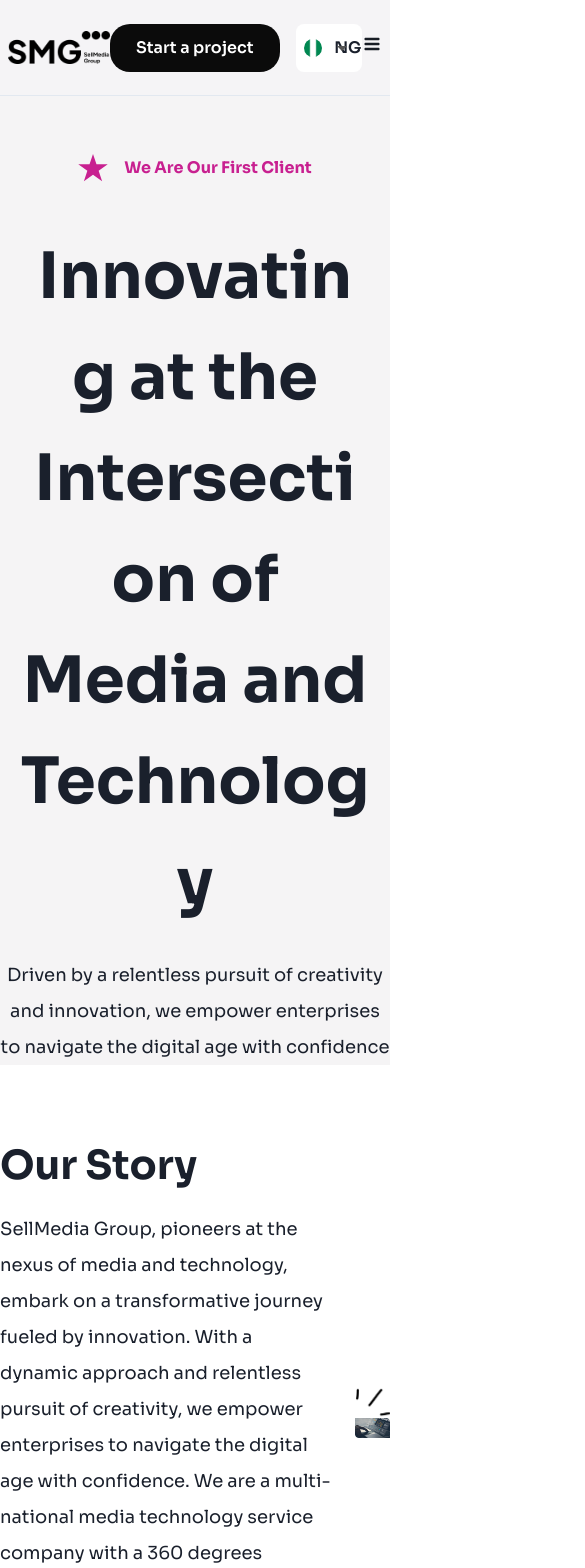
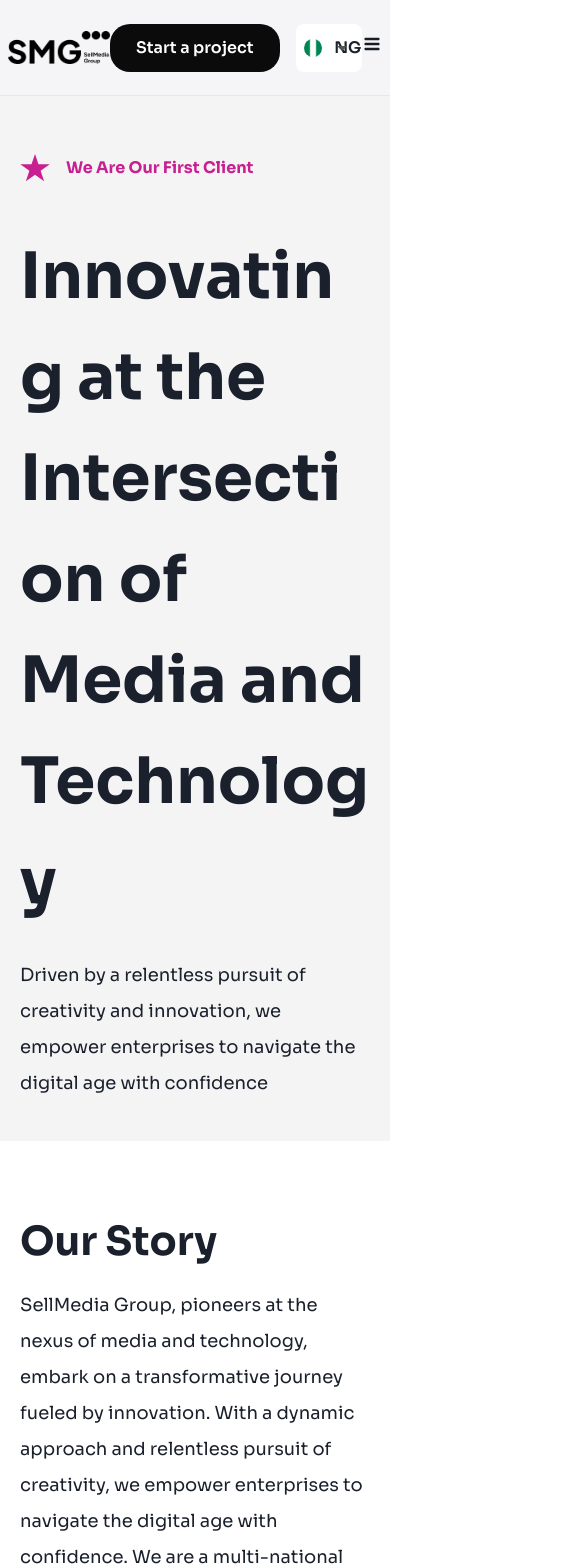
Before and after one commit to sellmedia-admin/SMG-Official, a Next.js app: page /about-us in a window 390 px wide. Shown: the top 1568 px of the page, 585 px wide, since content can reach past the window. Built offline with nearby package versions, Linux system fonts and the light colour scheme.

Commit message:
about us page mobile

```diff
--- a/app/about-us/page.tsx
+++ b/app/about-us/page.tsx
@@ -111,7 +111,7 @@ const AboutUsPage = () => {
           ))}
         </div>
 
-        <div className="max-w-[1200px] mx-auto text-center grid grid-cols-2 gap-6 mt-[80px] pb-[80px]">
+        <div className="max-w-[1200px] px-5 md:px-0 mx-auto text-center grid md:grid-cols-2 gap-6 mt-[80px] pb-[80px]">
           {STATEMENTS.map((statement, index) => (
             <StatementSection
               key={index}
@@ -123,19 +123,19 @@ const AboutUsPage = () => {
         </div>
       </section>
 
-      <section className="under-section min-h-screen bg-black text-center sticky  top-0 z-10">
+      <section className="under-section min-h-screen bg-black text-center sticky  top-0 z-10 pb-20 md:pb-10">
         <LandingPageAchievements />
       </section>
       {/* -----  values ---------*/}
       <div className="relative z-20 bg-white">
-        <section className="min-h-screen bg-white text-center pt-[80px]">
+        <section className="min-h-screen bg-white text-center pt-[80px] px-5 md:px-0">
           <Box maxW={1200} className="mx-auto">
             <h2>Our Core Value</h2>
-            <div className="mt-10 mb-[160px] flex justify-between">
+            <div className="mt-10 mb-[160px]  grid grid-cols-2 md:grid-cols-5 gap-4 md:gap-[18px]">
               {VALUES.map((value) => (
                 <Box
                   key={value}
-                  className="rounded-10 bg-white border border-[#B3B3B3] text-center flex flex-col gap-6 items-center justify-center py-6 w-[224px]  shadow-pale-blue"
+                  className="rounded-10 bg-white border border-[#B3B3B3] text-center flex flex-col gap-6 items-center justify-center py-6 px-4 md:px-0  shadow-pale-blue"
                 >
                   <img
                     src={`/icons/values/${value.toLowerCase()}.svg`}
@@ -143,7 +143,9 @@ const AboutUsPage = () => {
                     width={80}
                     height={80}
                   />
-                  <h3 className="text-[#5D5D5D]">{value}</h3>
+                  <span className="text-[#5D5D5D] md:text-[24px] font-bold">
+                    {value}
+                  </span>
                 </Box>
               ))}
             </div>
@@ -165,9 +167,8 @@ const AboutUsPage = () => {
             justifyContent={"space-between"}
             alignItems={"center"}
             marginTop={20}
-            marginBottom={-8}
             maxWidth={1300}
-            className="mx-auto"
+            className="mx-auto px-5 md:px-0 mb-0 md:-mb-4"
           >
             <img
               src="/imgs/highlight-left.png"
@@ -189,7 +190,7 @@ const AboutUsPage = () => {
               whileInView={{ x: 0, opacity: 1 }}
               viewport={{ once: true }}
               transition={{ duration: 0.8 }}
-              className="grid grid-cols-2 max-w-[1200px] mx-auto gap-6 "
+              className="grid md:grid-cols-2 max-w-[1200px] mx-auto gap-6 px-5 md:px-0"
             >
               {CULTURE1.map((culture) => (
                 <Box
@@ -213,7 +214,7 @@ const AboutUsPage = () => {
               whileInView={{ x: 0, opacity: 1 }}
               viewport={{ once: true }}
               transition={{ duration: 0.8 }}
-              className="grid grid-cols-2 max-w-[1200px] mx-auto gap-6 "
+              className="grid md:grid-cols-2 max-w-[1200px] mx-auto gap-6 px-5 md:px-0"
             >
               {CULTURE2.map((culture) => (
                 <Box
@@ -236,7 +237,7 @@ const AboutUsPage = () => {
 
         {/* -------- footprint ---------- */}
         <section className="min-h-screen">
-          <Box className="min-h-[60vh] grid grid-cols-2 place-items-center max-w-[1263px] mx-auto my-[80px]">
+          <Box className="min-h-[60vh] grid md:grid-cols-2 place-items-center max-w-[1263px] mx-auto my-[80px]">
             <Box>
               <h2 className="mt-10 mb-6">Footprint & Clientele  </h2>
               <Text>A success story from every industry</Text>
@@ -280,12 +281,12 @@ const AboutUsPage = () => {
         </section>
 
         {/* team */}
-        <section className="min-h-screen text-center">
+        <section className="min-h-screen text-center px-5 md:px-0">
           <h2>Faces behind the genius</h2>
           <Text className="mt-6 mb-10">
             A seasoned, hand picked for quality executions
           </Text>
-          <div className="grid grid-cols-4 gap-6 max-w-[1208px] mx-auto pb-[80px]">
+          <div className="grid grid-cols-2 md:grid-cols-4 gap-6 max-w-[1208px] mx-auto pb-[80px]">
             <TeamComponent TEAM={TEAM} />
           </div>
 
--- a/components/About/Hero.tsx
+++ b/components/About/Hero.tsx
@@ -20,7 +20,7 @@ const AboutBox: React.FC<AboutBoxProps> = ({
   noTitle = false,
 }) => {
   return (
-    <Box className="min-h-about bg-about-us-bg bg-no-repeat bg-center bg-cover text-center pt-[54px]">
+    <Box className="min-h-about bg-about-us-bg bg-no-repeat bg-center bg-cover md:text-center pt-[54px] pb-10 px-5">
       {noTitle ? (
         ""
       ) : (
@@ -28,14 +28,12 @@ const AboutBox: React.FC<AboutBoxProps> = ({
           title={title}
           titleColor={titleColor}
           leftIcon={leftIcon}
-          className="w-max mx-auto"
+          className="w-max md:mx-auto"
         />
       )}
 
-      <h1 className="mt-10 mb-6 max-w-[1200px] px-[5%] mx-auto">
-        {mainHeading}
-      </h1>
-      <Text className="max-w-[946px] mx-auto">{textContent}</Text>
+      <h1 className="mt-10 mb-6 max-w-[1200px] md:mx-auto">{mainHeading}</h1>
+      <Text className="max-w-[946px] md:mx-auto">{textContent}</Text>
     </Box>
   );
 };
--- a/components/About/Statement.tsx
+++ b/components/About/Statement.tsx
@@ -40,7 +40,7 @@ export const MotionDiv: React.FC<{ children: ReactNode; initialX: number }> = ({
     whileInView={{ x: 0, opacity: 1 }}
     viewport={{ once: true }}
     transition={{ duration: 0.8 }}
-    className="flex gap-[23px] items-center"
+    className="flex flex-col md:flex-row gap-[23px] items-center"
   >
     {children}
   </motion.div>
@@ -50,7 +50,7 @@ export const TextBlock: React.FC<{ title?: string; content: string }> = ({
   title,
   content,
 }) => (
-  <div>
+  <div className="order-1 md:order-none px-5 md:px-0">
     {title && <h2 className="mb-[24px]">{title}</h2>}
     <p>{content}</p>
   </div>
@@ -61,7 +61,7 @@ export const ImageBlock: React.FC<{
   src2: string;
   applyMarginAuto?: boolean;
 }> = ({ src1, src2, applyMarginAuto }) => (
-  <div className="w-full max-w-[500px]">
+  <div className="w-full px-5 md:px-0 md:max-w-[600px] order-2 md:order-none">
     <img
       src={src1}
       width={60}
@@ -69,6 +69,6 @@ export const ImageBlock: React.FC<{
       alt="highlight"
       className={applyMarginAuto ? "ml-auto" : ""}
     />
-    <img src={src2} width={486} height={286} alt="smg" />
+    <img src={src2} width={600} height={286} alt="smg" />
   </div>
 );
--- a/components/About/StepsCard.tsx
+++ b/components/About/StepsCard.tsx
@@ -43,28 +43,58 @@ const Arrow: React.FC<{ src: string; className: string; delay: number }> = ({
   />
 );
 
+const DownArrow: React.FC<{
+  src: string;
+  className: string;
+  delay: number;
+}> = ({ src, className, delay }) => (
+  <motion.img
+    src={src}
+    alt="down-arrow"
+    width={20}
+    height={50}
+    className={className}
+    initial={{ opacity: 0 }}
+    whileInView={{ opacity: 1 }}
+    transition={{ delay }}
+    viewport={{ once: true }}
+  />
+);
+
 interface CardSectionProps {
   cards: ApproachCardProps[];
 }
 
 const CardSection: React.FC<CardSectionProps> = ({ cards }) => (
-  <div className="grid grid-cols-5 mt-10">
+  <div className="grid grid-cols-1 md:grid-cols-5 mt-10 gap-y-6 md:gap-y-0 px-5 md:px-0">
     {cards.map((card, index) => (
       <Fragment key={card.stage}>
         <ApproachCard {...card} />
-        {index % 2 === 0 && index < cards.length - 1 && (
+        {index < cards.length - 1 && (
+          <>
+            <div className="hidden md:block">
+              {index % 2 === 0 ? (
                 <Arrow
                   src="/icons/arrow.svg"
                   className="mt-[105px] ml-8"
                   delay={card.delay + 0.4}
                 />
-        )}
-        {index % 2 === 1 && index < cards.length - 1 && (
+              ) : (
                 <Arrow
                   src="/icons/arrow-down.svg"
                   className="ml-8"
                   delay={card.delay + 0.4}
                 />
+              )}
+            </div>
+            <div className="md:hidden">
+              <DownArrow
+                src="/icons/down-arrow.svg"
+                className="mx-auto"
+                delay={card.delay + 0.4}
+              />
+            </div>
+          </>
         )}
       </Fragment>
     ))}
--- a/components/Home/GetStarted.tsx
+++ b/components/Home/GetStarted.tsx
@@ -6,7 +6,7 @@ import { ContactModal, Modal } from "..";
 const GetStarted = () => {
   const { isOpen, onOpen, onClose } = useDisclosure();
   return (
-    <Box className="bg-b-light-green h-full  py-10 px-5 md:py-[80px] md:px-[120px] md:text-center">
+    <Box className="bg-b-light-green h-full  py-10 px-5 md:py-[80px] md:px-[120px] text-start md:text-center">
       <h2>Get Started  </h2>
       <Text className="mt-6 mb-10">
         Ready to embark on your own transformative journey with SellMedia Group?
```
Also changed, not shown: public/icons/close.svg (added), public/icons/down-arrow.svg (added). Lines whose indentation alone changed are shown as unchanged.
